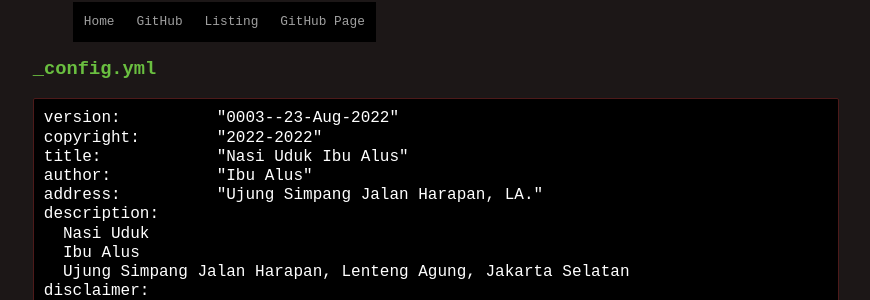
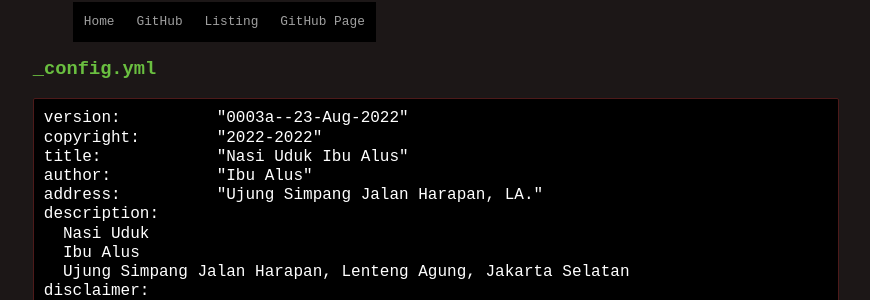
Before and after one commit to sdnbhd/alus, a Jekyll site: the page built from 000.md, in a window 1280 px wide and 1400 px high. Shown: the part 159-459 px from the top of the window, without its empty margins (20-890 px from the left). Built offline with Jekyll 4.4.1, drawn with Linux system fonts in a browser that asks for light colours; some of the changed text lies outside the part shown.

Commit message:
modified:   _config.yml

````diff
--- a/000.md
+++ b/000.md
@@ -5,7 +5,7 @@ title:  "GitHub Page Configuration Files"
 ### _config.yml
 
 ```
-version:          "0003--23-Aug-2022"
+version:          "0003a--23-Aug-2022"
 copyright:        "2022-2022"
 title:            "Nasi Uduk Ibu Alus"
 author:           "Ibu Alus"
--- a/_config.yml
+++ b/_config.yml
@@ -1,4 +1,4 @@
-version:          "0003--23-Aug-2022"
+version:          "0003a--23-Aug-2022"
 copyright:        "2022-2022"
 title:            "Nasi Uduk Ibu Alus"
 author:           "Ibu Alus"
````
